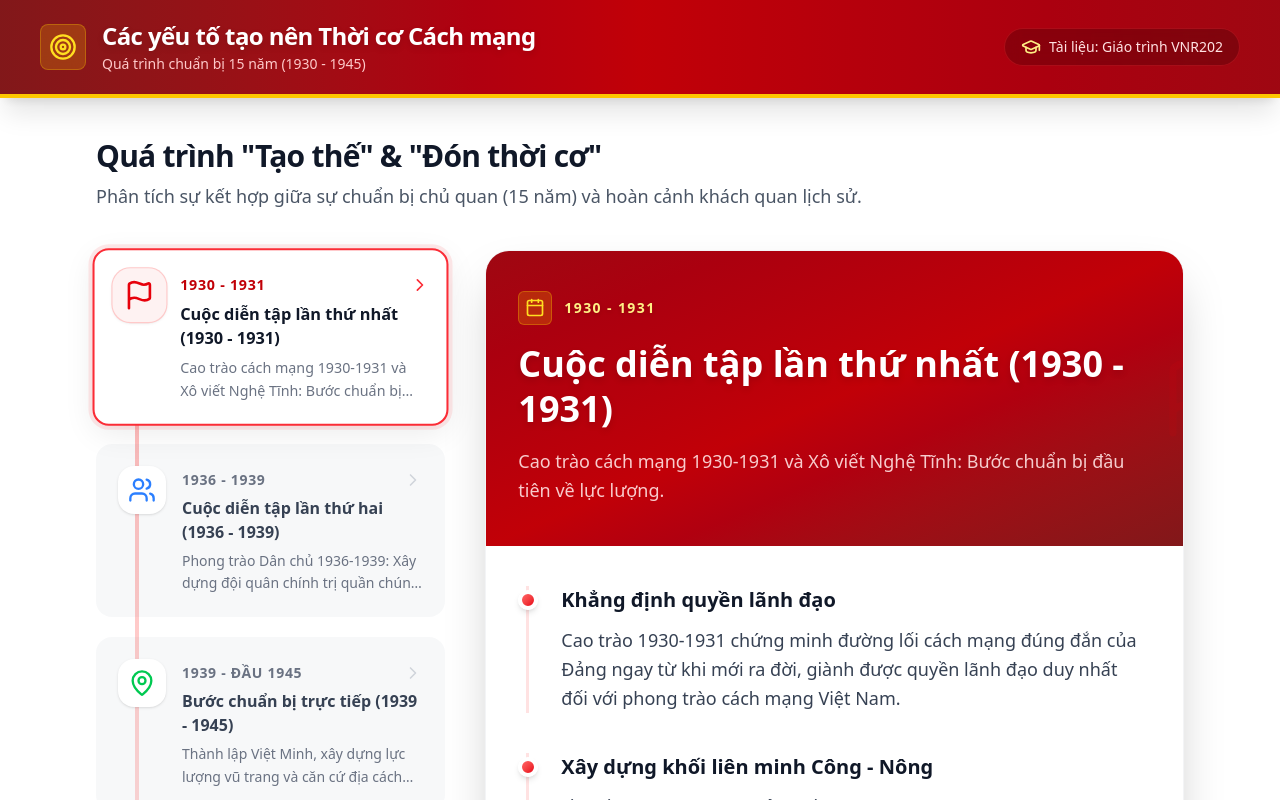
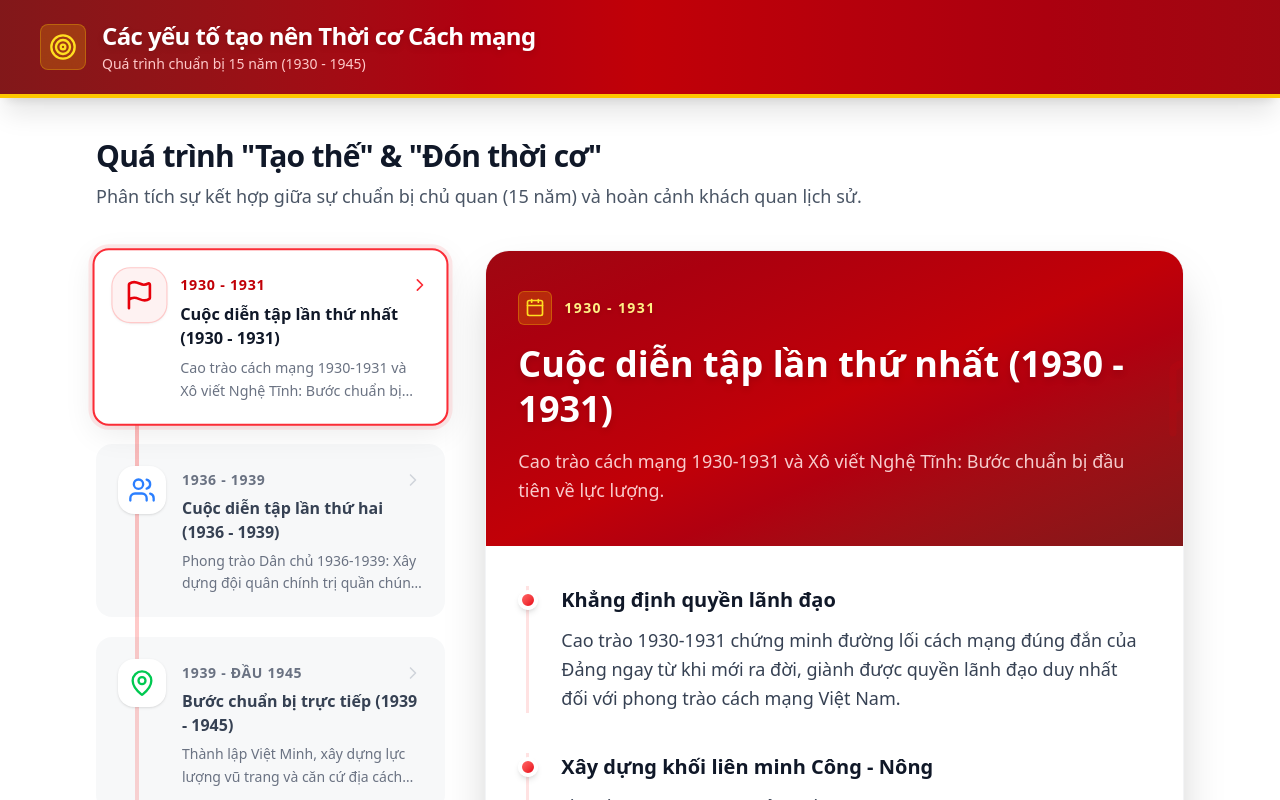
Before and after one commit to BLonggg608/vnr-1w, a Next.js app: page / in a window 1280 px wide. Shown: the top 800 px of the page. Built offline with nearby package versions, Linux system fonts and the light colour scheme.

Commit message:
fix: comment out unused component for cleaner code

```diff
--- a/app/page.tsx
+++ b/app/page.tsx
@@ -205,10 +205,10 @@ export default function App() {
               </p>
             </div>
           </div>
-          <div className="hidden sm:flex items-center gap-2 bg-black/20 px-4 py-2 rounded-full border border-red-500/30 backdrop-blur-sm">
+          {/* <div className="hidden sm:flex items-center gap-2 bg-black/20 px-4 py-2 rounded-full border border-red-500/30 backdrop-blur-sm">
             <GraduationCap className="w-5 h-5 text-yellow-200" />
             <span className="text-red-100 text-sm font-medium">Tài liệu: Giáo trình VNR202</span>
-          </div>
+          </div> */}
         </div>
       </header>
 
```
